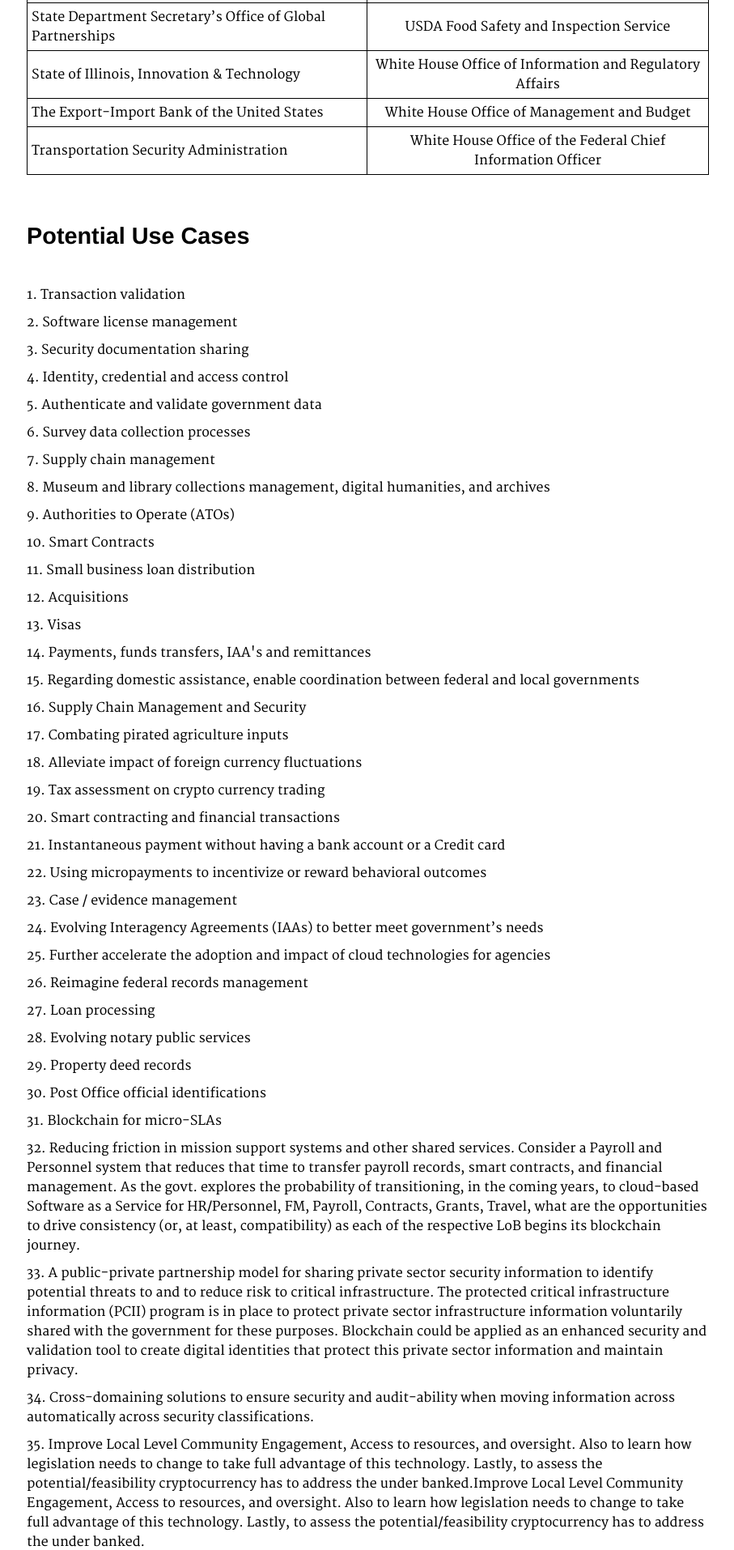
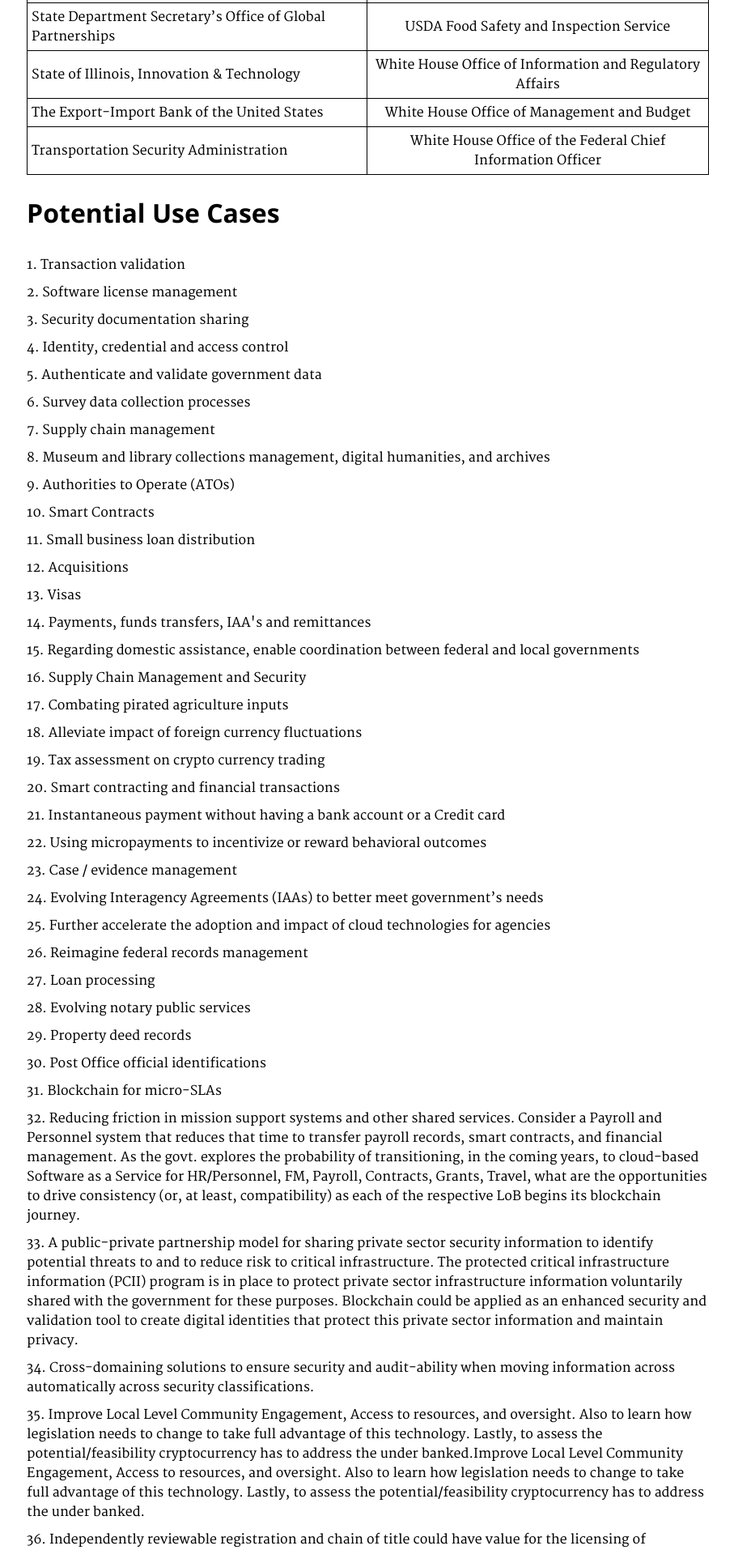
Before and after one commit to GSA/emerging-technology-atlas, a Jekyll site: the page built from pages/blockchain-forum.md, in a window 1280 px wide. Shown: the part 1276-3190 px from the top of the page at 81% size, without its empty margins (349-1256 px from the left). Built offline with Jekyll 4.4.1, drawn with Linux system fonts in a browser that asks for light colours.

Commit message:
Update blockchain-forum.md

```diff
--- a/pages/blockchain-forum.md
+++ b/pages/blockchain-forum.md
@@ -44,9 +44,8 @@ description: ""
 | Transportation Security Administration                     | White House Office of the Federal Chief Information Officer |
 
 
-## Potential Use Cases
+# Potential Use Cases
 
-<p> <br> </p>
 <p>1. Transaction validation</p>
 
 <p>2. Software license management</p>
```
